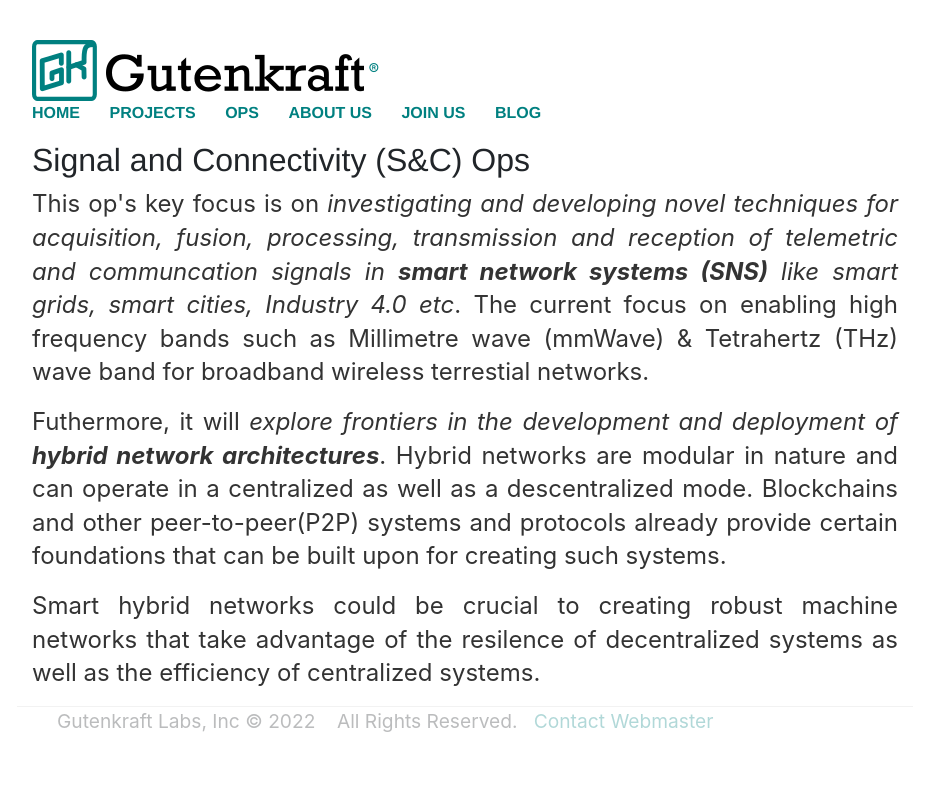
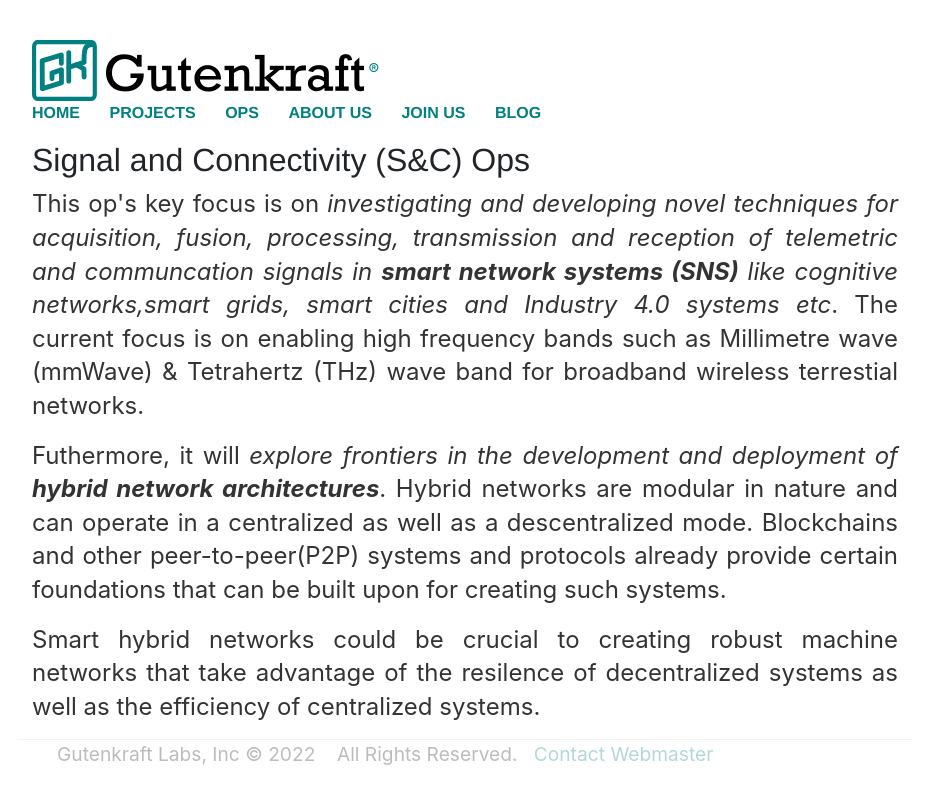
Before and after one commit to oferonmi/datafilik.github.io, a Jekyll site: the page built from ops/snc_op/index.html, in a window 1280 px wide. Shown: the top 804 px of the page, without its empty margins (175-1106 px from the left). Built offline with Jekyll 4.4.1, drawn with Linux system fonts in a browser that asks for light colours.

Commit message:
snc_op page update

```diff
--- a/ops/snc_op/index.html
+++ b/ops/snc_op/index.html
@@ -6,7 +6,7 @@ title: Gutenkraft - S&C Ops
 <div class="container">
     <h1>Signal and Connectivity (S&C) Ops</h1>
     <p align="justify">
-        This op's key focus is on <em>investigating and developing novel techniques for acquisition, fusion, processing, transmission and reception of telemetric and communcation signals in <b>smart network systems (SNS)</b> like smart grids, smart cities, Industry 4.0 etc</em>. The current focus on enabling high frequency bands  such as Millimetre wave (mmWave) & Tetrahertz (THz) wave band for broadband wireless terrestial networks.
+        This op's key focus is on <em>investigating and developing novel techniques for acquisition, fusion, processing, transmission and reception of telemetric and communcation signals in <b>smart network systems (SNS)</b> like cognitive networks,smart grids, smart cities and Industry 4.0 systems etc</em>. The current focus is on enabling high frequency bands  such as Millimetre wave (mmWave) & Tetrahertz (THz) wave band for broadband wireless terrestial networks.
     </p>
 
     <p align="justify">
```
